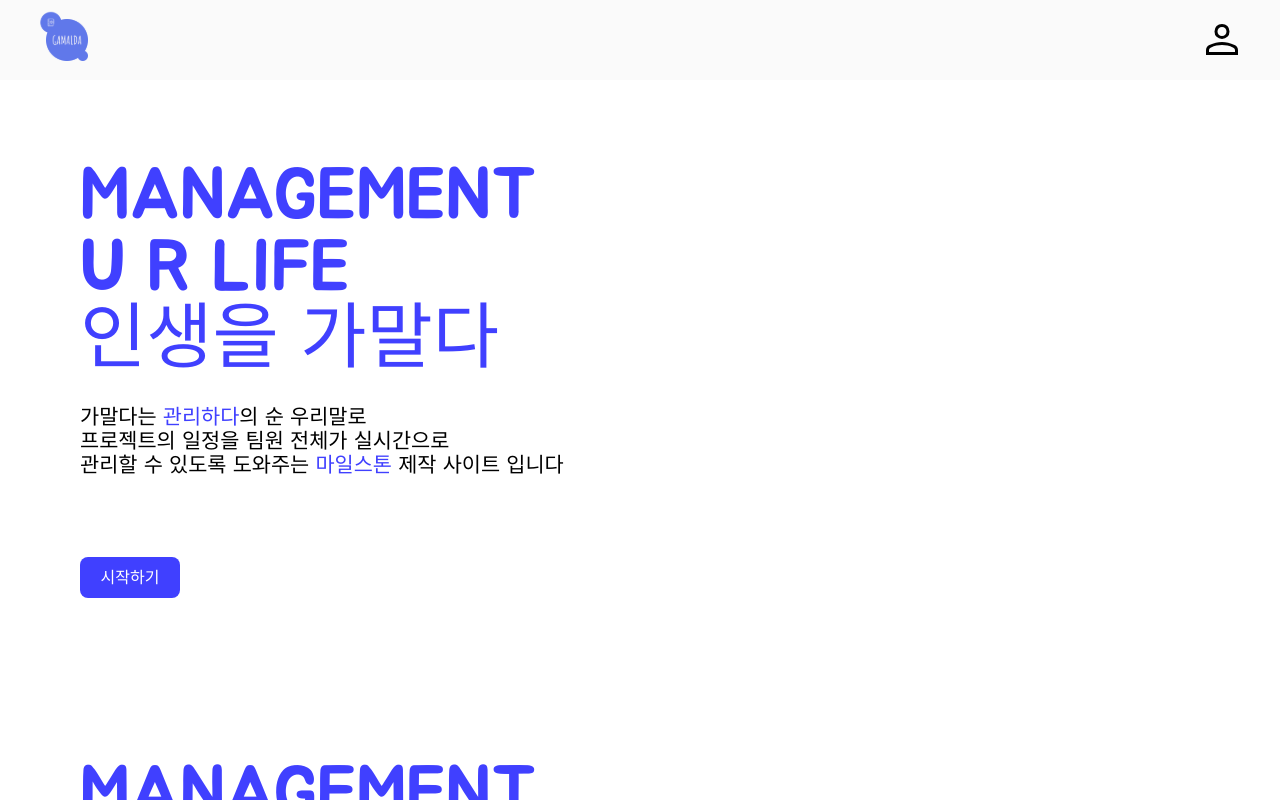
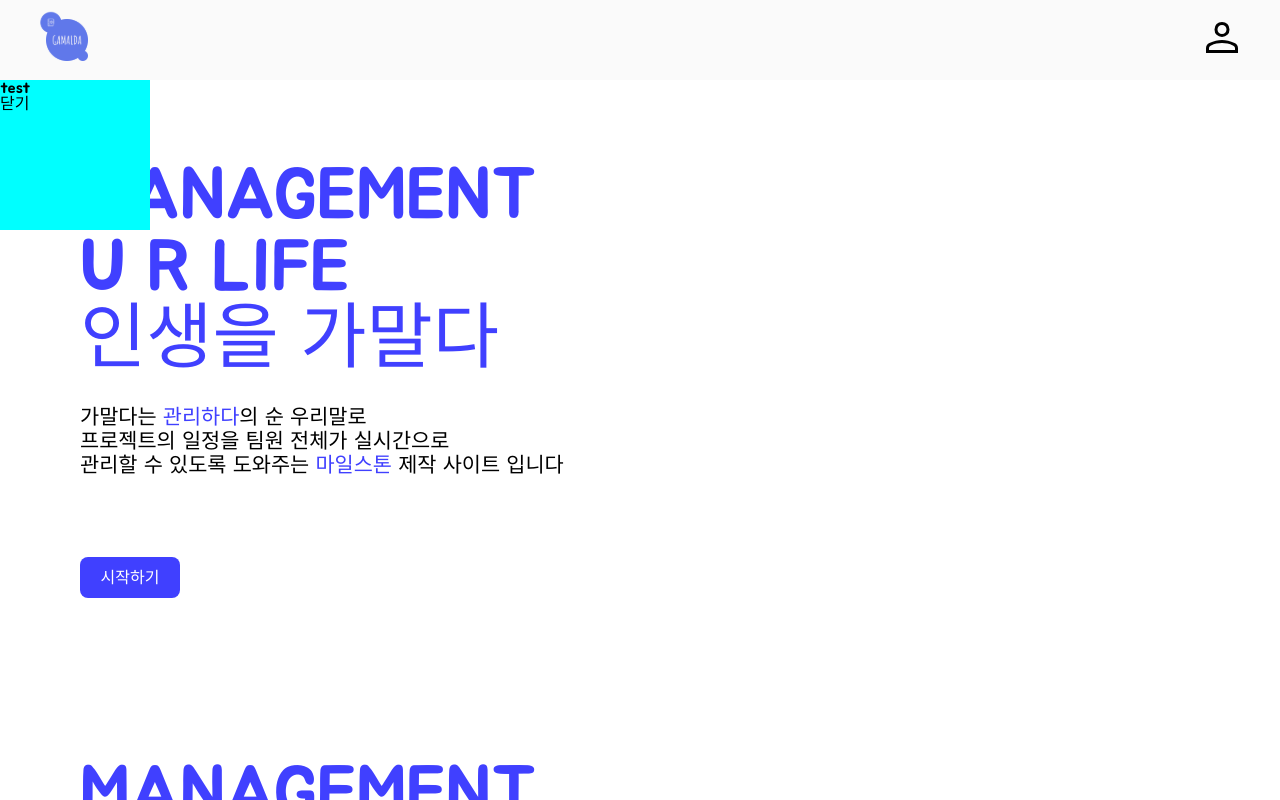
Before and after one commit to supersfel/GAMALDA, a React (Create React App) app in the folder fe/: page / in a window 1280 px wide. Both pictures are taken after a click on the icon 1223 px from the left and 40 px from the top of the page. Shown: the top 800 px of the page. Built offline with nearby package versions, Linux system fonts and the light colour scheme.

Commit message:
feat(fe): portal을 이용한 모달 모듈 생성

```diff
--- a/fe/public/index.html
+++ b/fe/public/index.html
@@ -28,7 +28,9 @@
   </head>
   <body>
     <noscript>You need to enable JavaScript to run this app.</noscript>
+    <div id="modal" class="modal"></div>
     <div id="root"></div>
+
     <!--
       This HTML file is a template.
       If you open it directly in the browser, you will see an empty page.
--- a/fe/src/App.tsx
+++ b/fe/src/App.tsx
@@ -1,11 +1,8 @@
-import React from 'react';
-import logo from './logo.svg';
 import './App.css';
 import { Route, Routes } from 'react-router-dom';
 import Introduce from 'pages/Introduce';
 
 import 'styles/main.css';
-import Icon from 'components/modules/Icon/Icon';
 
 function App() {
   return (
--- a/fe/src/components/modules/Header/Header.tsx
+++ b/fe/src/components/modules/Header/Header.tsx
@@ -1,21 +1,19 @@
-import Icon from 'components/modules/Icon/Icon';
-import { type } from 'os';
 import { useState } from 'react';
 import { Link } from 'react-router-dom';
 import {ReactComponent as GamaldaIcon} from 'statics/img/icon/gamaldaIcon.svg';
 import {ReactComponent as UserIcon} from 'statics/img/icon/userIcon.svg';
-
+import AccountInfoModal from 'components/modules/Modal/AccountInfoModal';
 
 type User = {
   //  authorized는 api로 가져오는 유저 정보중 하나로 로그인 됨을 나타내줌
   authorized : boolean
 }
 
-
-
-
 const Header = ({ authorized }: User) => {
   const [modalIsOpen, setModalOpen] = useState(false);
+  const onClickButton = () => {
+    setModalOpen(!modalIsOpen);
+  };
   return (
     <div className="header">
       <Link to="/">
@@ -24,16 +22,20 @@ const Header = ({ authorized }: User) => {
 
       <div className="login_link">
         {authorized ?
-          // <Icon icon={userIcon} link={false} />
-          <UserIcon width='50px' height='50px' />
+          // <button onClick={onClickButton}>
+          //   <UserIcon width='50px' height='50px' />
+          //   {modalIsOpen && <div>test</div>}
+          // </button>
+          <div>
+            <UserIcon width='50px' height='50px' onClick={onClickButton} />
+            {modalIsOpen && <AccountInfoModal onClose={() => setModalOpen(false)} />}
+          </div>
           :
           <Link to="/">
             <p>로그인</p>
           </Link>
         }
-
       </div>
-
     </div>
   )
 }
--- /dev/null
+++ b/fe/src/components/modules/Modal/AccountInfoModal.tsx
@@ -0,0 +1,15 @@
+import ModalPortal from 'components/modules/Modal/ModalPortal'
+
+//  onClose의 타입은 테스트가 끝나면 알맞는 바꾸도록하자
+const AccountInfoModal = ({ onClose }: any) => {
+  return (
+    <ModalPortal>
+      <div className="modal_info_box">
+        <h3>test</h3>
+        <button type="button" onClick={onClose}>닫기</button>
+      </div>
+    </ModalPortal>
+  )
+}
+
+export default AccountInfoModal;
--- /dev/null
+++ b/fe/src/components/modules/Modal/ModalPortal.tsx
@@ -0,0 +1,35 @@
+import { createPortal } from 'react-dom';
+
+
+// 모달 파트
+// interface Props {
+//   title?: string
+//   value?: string
+//   children?: React.ReactNode
+//   onConfirm?: () => void
+//   onClose?: () => void
+//   onChange?: (e: React.FormEvent<HTMLInputElement>) => void
+// }
+interface Props {
+  children?: React.ReactNode
+}
+
+const Modal: React.FC<Props> = ({ children }) => {
+  return (
+    // createPortal(
+    //   <div>
+    //     <header>
+    //       <h2>{title}</h2>
+    //     </header>
+    //     <main>
+    //       <p>{children}</p>
+    //     </main>
+    //     <footer>
+    //       <button onClick={onClose}>취소</button>
+    //     </footer>
+    //   </div>, document.getElementById("modal") as HTMLElement)
+    createPortal(<>{children}</>, document.getElementById("modal") as HTMLElement)
+  )
+};
+
+export default Modal;
--- a/fe/src/styles/_common.scss
+++ b/fe/src/styles/_common.scss
@@ -37,3 +37,7 @@ $modalBackColor: #fafafa;
     height: 100%;
   }
 }
+
+.modal{
+  display: flex;
+}
--- /dev/null
+++ b/fe/src/styles/components/modules/modal/_testmodal.scss
@@ -0,0 +1,7 @@
+.modal_info_box{
+  width: 150px;
+  height: 150px;
+  background-color: aqua;
+  position: fixed;
+  top: 80px;
+}
--- a/fe/src/styles/main.css
+++ b/fe/src/styles/main.css
@@ -25,6 +25,10 @@ body {
 .icon_area img {
   width: 100%;
   height: 100%;
+}
+
+.modal {
+  display: flex;
 }
 
 .intro_1 {
@@ -68,3 +72,11 @@ body {
 .header .login_link svg {
   cursor: pointer;
 }
+
+.modal_info_box {
+  width: 150px;
+  height: 150px;
+  background-color: aqua;
+  position: fixed;
+  top: 80px;
+}
--- a/fe/src/styles/main.scss
+++ b/fe/src/styles/main.scss
@@ -2,3 +2,4 @@
 @import 'pages/_introduce.scss';
 @import 'components/introduce/intro_1.scss';
 @import 'components/modules/header/header.scss';
+@import 'components/modules//modal/testmodal.scss';
```
